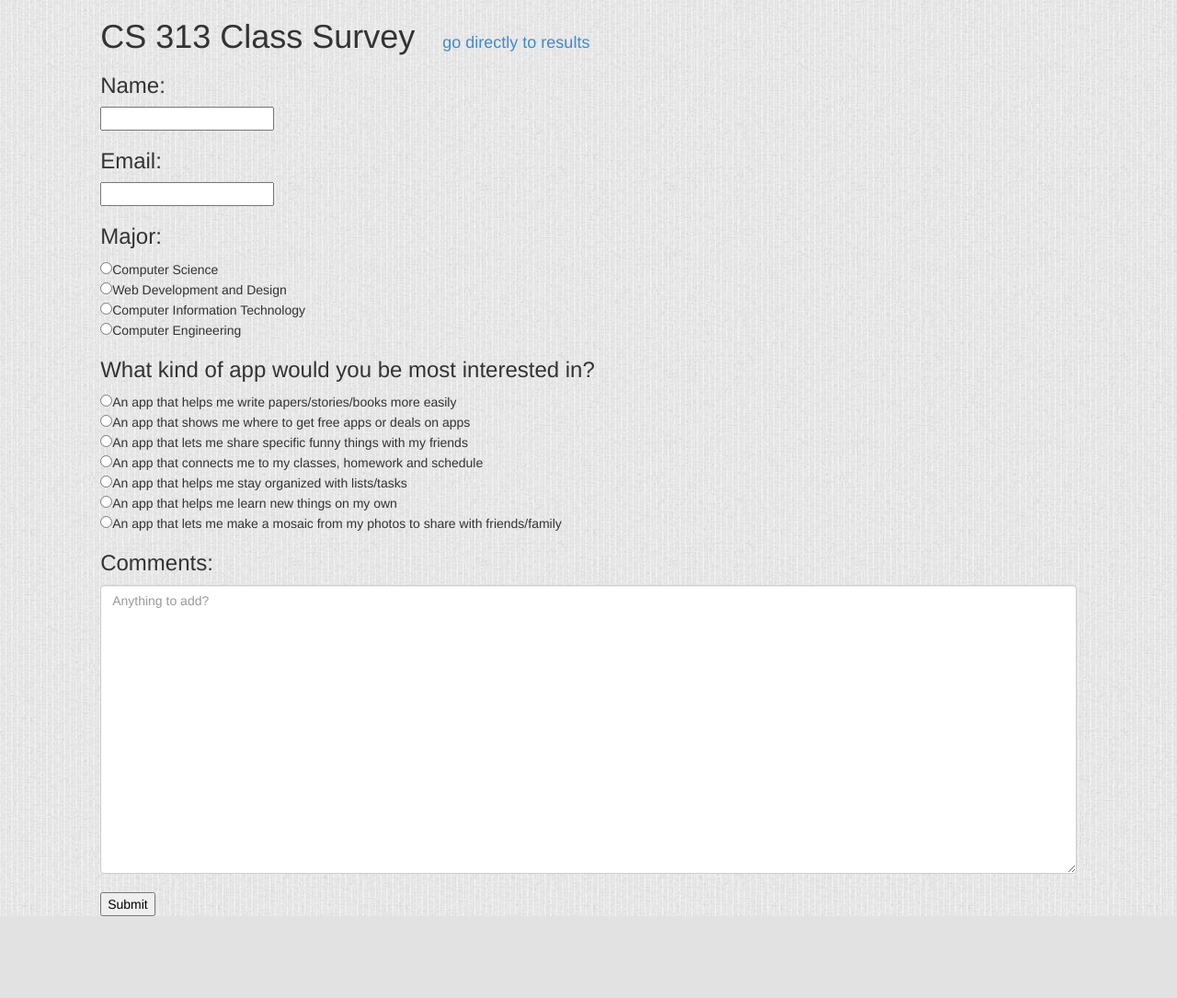
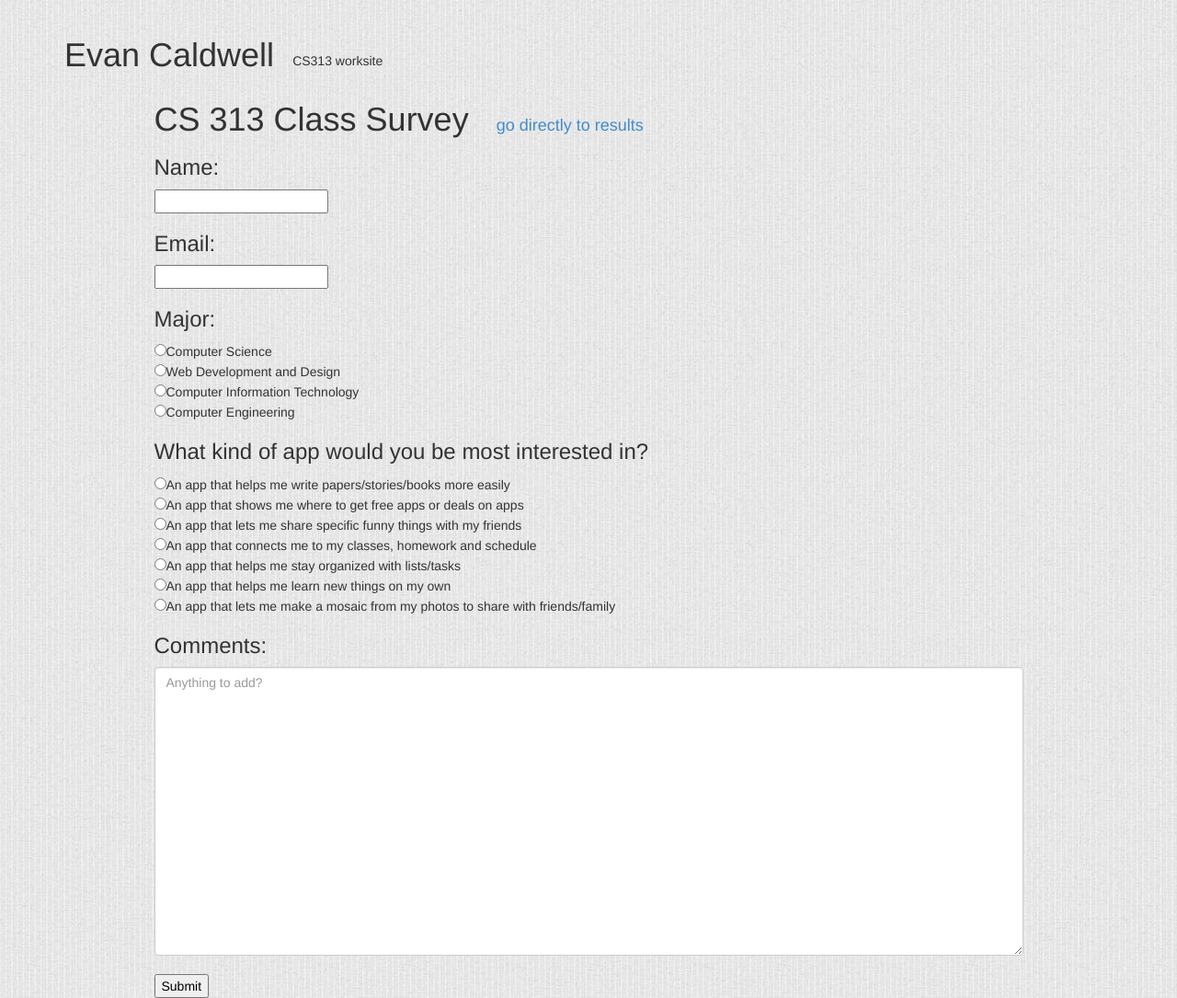
Before and after one commit to evancaldwell/cs313, a PHP site: the page made by views/assignments/class_survey.php in a window 1280 px wide. Shown: the whole page at 92% size. Before the commit the page ends 996 px from the top, so only its background shows below. Run offline with PHP 8.4, Linux system fonts and the light colour scheme; the template is opened without the code that fills it, so the values that code supplies are empty.

Commit message:
added the header include to class_survey and class_survey_result

```diff
--- a/views/assignments/class_survey.php
+++ b/views/assignments/class_survey.php
@@ -12,6 +12,9 @@ if (isset($_SESSION["voted"])) {
 <html>
 	<?php include $_SERVER['DOCUMENT_ROOT'].'/modules/head.php'; ?>
 	<body>
+		<div class="container">
+			<?php include("modules/header.php");?>
+			<main id="main">
 				<div class="form row">
 					<div class="col-md-10 col-md-offset-1">
 						<h1>CS 313 Class Survey <span style="font-size:50%;padding-left:20px"><a href="class_survey_result.php">go directly to results</a></span></h1>
@@ -42,5 +45,7 @@ if (isset($_SESSION["voted"])) {
 						</form>
 					</div>
 				</div>
+			</main>
+		</div>
 	</body>
 </html>
--- a/views/assignments/class_survey_result.php
+++ b/views/assignments/class_survey_result.php
@@ -41,6 +41,9 @@
    <?php include $_SERVER['DOCUMENT_ROOT'].'/modules/head.php'; ?>
 
    <body>
+      <div class="container">
+         <?php include("modules/header.php");?>
+         <main id="main">
             <div>
                <?php if (isset($message)) { ?>
                <div class="row">
@@ -103,6 +106,8 @@
                   </div>
                </div>
             </div>
+         </main>
+      </div>
    </body>
 
 </html>
```
Lines whose indentation alone changed are shown as unchanged.
